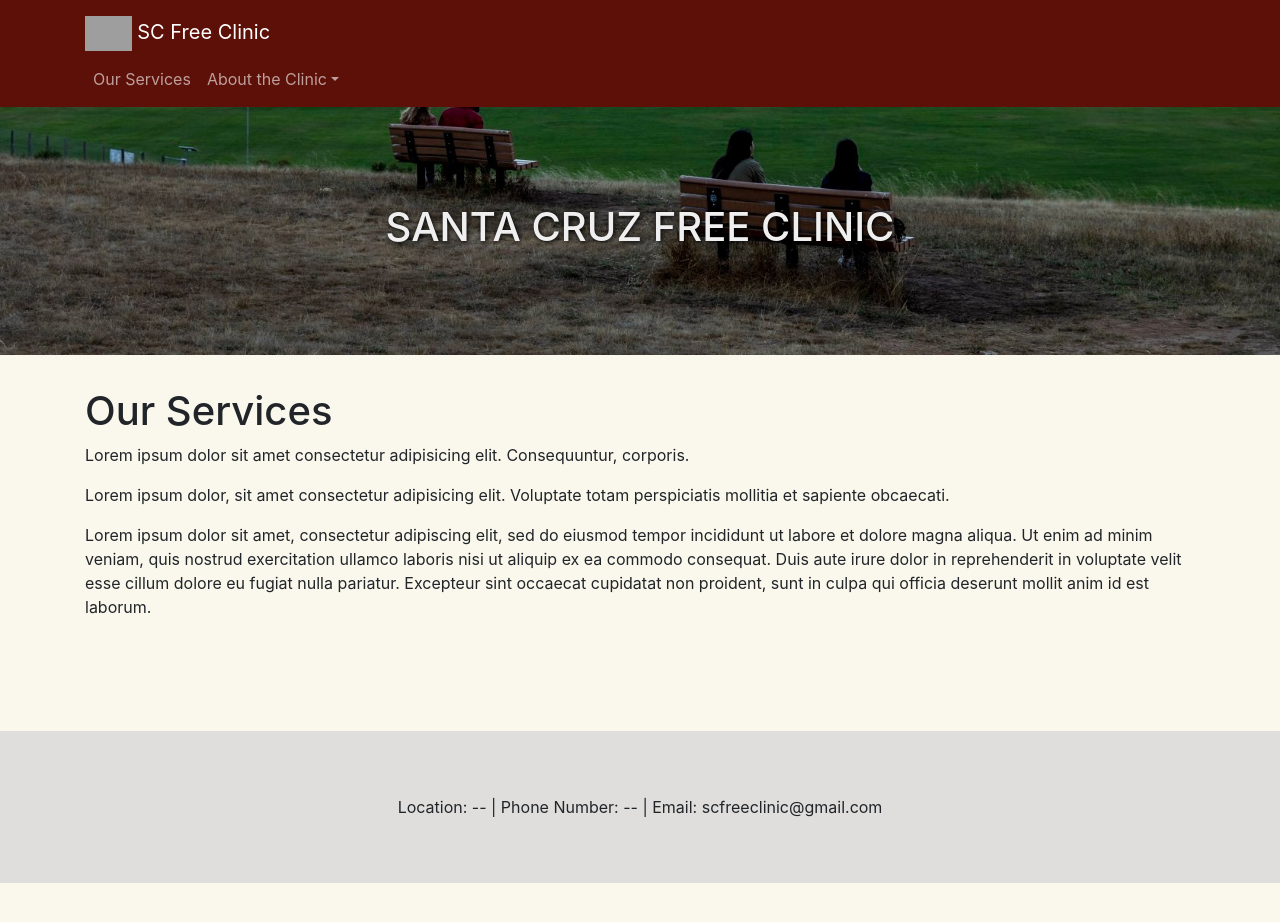
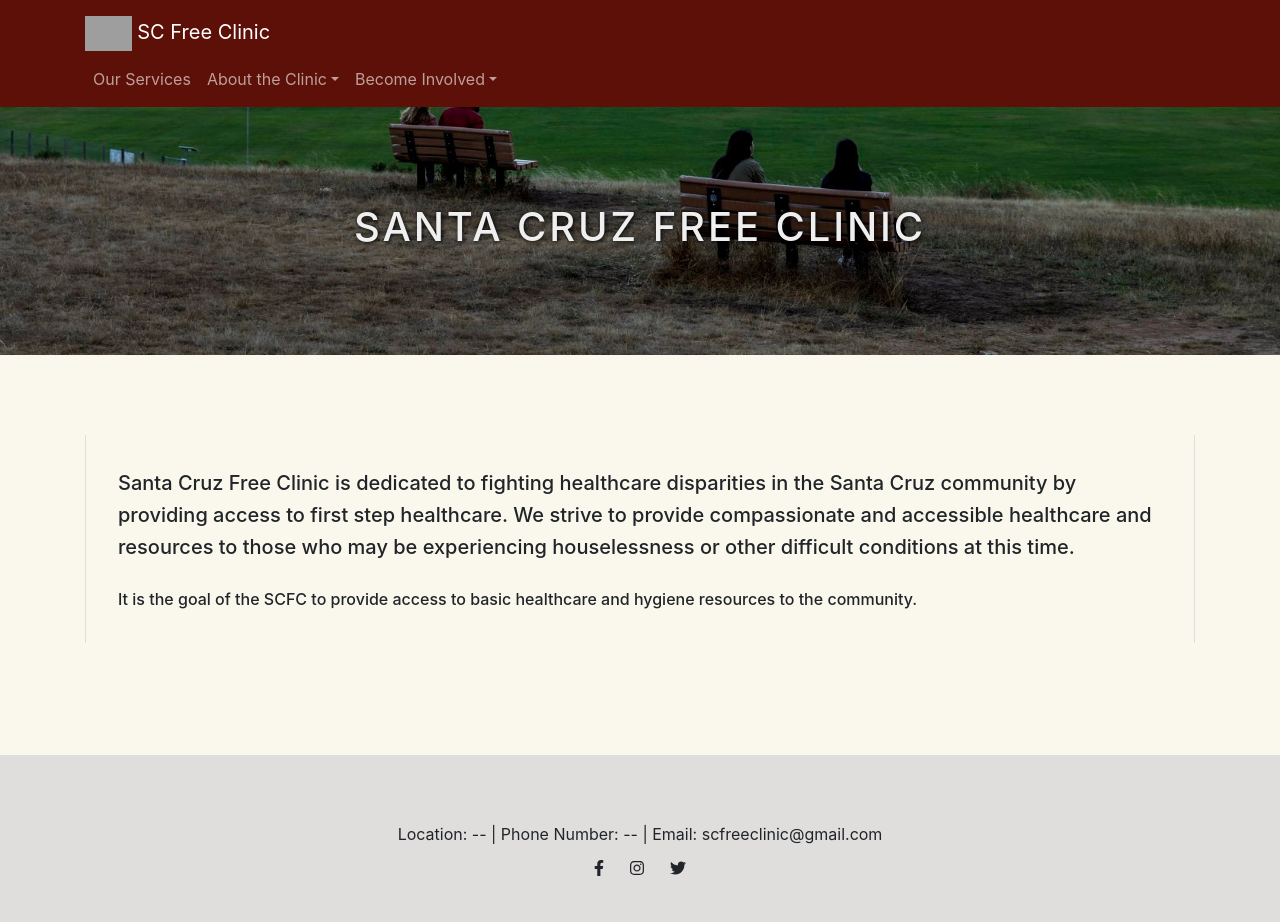
Before and after one commit to treesaatan/scfreeclinic, a React (Create React App) app: page / in a window 1280 px wide. Shown: the top 922 px of the page. Before the commit the page ends 883 px from the top, so only its background shows below. Built offline with nearby package versions, Linux system fonts and the light colour scheme; grey boxes are pictures that could not be loaded.

Commit message:
added changes from scfreeclinic/scfreeclinic repo and added general css to website

```diff
--- a/src/About.js
+++ b/src/About.js
@@ -1,17 +1,14 @@
 import React from 'react';
-import { Jumbotron } from './components/Jumbotron';
-
 
 export const About = () => (
     <div>
-        <h5>Santa Cruz Free Clinic is dedicated to fighting healthcare disparities
+        <h5 id="mission">Santa Cruz Free Clinic is dedicated to fighting healthcare disparities
             in the Santa Cruz community by providing access to first step healthcare.
             We strive to provide compassionate and accessible healthcare and resources
             to those who may be experiencing houselessness or other difficult conditions
-            at this time.</h5>
-        <h6>It is the goal of the SCFC to provide access to basic healthcare and hygiene resources to the community.</h6>
-        <p>Lorem ipsum dolor sit amet, consectetur adipiscing elit, sed do eiusmod tempor incididunt ut labore et dolore
-            magna aliqua. Ut enim ad minim veniam, quis nostrud exercitation ullamco laboris nisi ut aliquip ex ea commodo
-            consequat. Duis aute irure dolor in reprehenderit in voluptate velit esse cillum dolore eu fugiat nulla pariatur.</p>
+            at this time.
+            <h6>It is the goal of the SCFC to provide access to basic healthcare and hygiene resources to the community.</h6>
+        </h5>
+
     </div>
 )
--- a/src/App.css
+++ b/src/App.css
@@ -1,38 +1,33 @@
-.App {
-  text-align: center;
+/* Jumbotron Text */
+h1 {
+  letter-spacing: .18rem;
 }
 
-.App-logo {
-  height: 40vmin;
-  pointer-events: none;
+h2 {
+  letter-spacing: .12rem;
+  margin: 2rem 0;
 }
 
-@media (prefers-reduced-motion: no-preference) {
-  .App-logo {
-    animation: App-logo-spin infinite 20s linear;
-  }
+/* Mission Statement */
+#mission {
+  padding: 2rem;
+  border-left-style: solid;
+  border-right-style: solid;
+  border-width: .07rem;
+  border-color: #E0DEDC;
+  margin: 5rem 0;
+}
+#mission h6 {
+  margin: 1.5rem 0 0 0;
+  padding: 0;
 }
 
-.App-header {
-  background-color: #282c34;
-  min-height: 100vh;
-  display: flex;
-  flex-direction: column;
-  align-items: center;
-  justify-content: center;
-  font-size: calc(10px + 2vmin);
-  color: white;
+h5 {
+  line-height: 2rem;
+  margin: 0 0 1rem 0;
 }
 
-.App-link {
-  color: #61dafb;
+h6 {
+  line-height: 1.5rem;
+  padding: 0 2rem;
 }
-
-@keyframes App-logo-spin {
-  from {
-    transform: rotate(0deg);
-  }
-  to {
-    transform: rotate(360deg);
-  }
-}
--- a/src/App.js
+++ b/src/App.js
@@ -1,13 +1,15 @@
 import React, { Component } from 'react';
-import { BrowserRouter as Router, Switch, Route } from "react-router-dom";
-import { Home } from './Home';
+import "./components/FontAwesomeIcon";
+import { HashRouter as Router, Switch, Route } from "react-router-dom";
+import { OurServices } from './OurServices';
 import { About } from './About';
 import { OurTeam } from './OurTeam';
 import { NoMatch } from './NoMatch';
 import { Layout } from './components/Layout';
 import { Jumbotron } from './components/Jumbotron';
 import { NavigationBar } from './components/NavBar';
-import Footer from './components/Footer';
+import { Footer } from './components/Footer';
+import "./App.css";
 
 class App extends Component {
 
@@ -19,9 +21,10 @@ class App extends Component {
         <Jumbotron />
         <Layout>
             <Switch>
-              <Route exact path="/" component={Home} />
+              <Route exact path="/" component={About} />
               <Route path="/about" component={About} />
               <Route path="/ourteam" component={OurTeam} />
+              <Route path="/ourservices" component={OurServices} />
               <Route component={NoMatch} />
             </Switch>
         </Layout>
--- a/src/Home.js
+++ b/src/OurServices.js
@@ -1,8 +1,8 @@
 import React from 'react';
 
-export const Home = () => (
+export const OurServices = () => (
     <div>
-        <h1>Our Services</h1>
+        <h2>Our Services</h2>
         <p>Lorem ipsum dolor sit amet consectetur adipisicing elit. Consequuntur, corporis.</p>
         <p>Lorem ipsum dolor, sit amet consectetur adipisicing elit. Voluptate totam perspiciatis mollitia et sapiente obcaecati.</p>
         <p>Lorem ipsum dolor sit amet, consectetur adipiscing elit, sed do eiusmod tempor incididunt ut labore et dolore magna aliqua.
--- a/src/OurTeam.js
+++ b/src/OurTeam.js
@@ -2,15 +2,15 @@ import React from 'react';
 
 export const OurTeam = () => (
     <div>
-        <h3>PR Team</h3>
+        <h2>PR Team</h2>
         <h5>The PR team is working towards building a relationship with the community and bringing people into the clinic. We are also working to bring resources to those who are experiencing houselessness. </h5>
         <h6>The PR team is working to foster a relationship with the community in Santa Cruz by providing opportunities to contribute to the clinic, as well as distributing resources to those experiencing houselessness.</h6>
 
-        <h3>Legal Team</h3>
+        <h2>Legal Team</h2>
         <h5>The Legal Team is working to make sure that our clinic retains its state and nationally recognized nonprofit status. This team is also working hard to create a plan that ensures the longevity of the clinic. </h5>
         <h6>The Legal Team is working to ensure the longevity of Santa Cruz Free Clinic by retaining its status as a 501c3 nonprofit organization. </h6>
 
-        <h3>Finance Team</h3>
+        <h2>Finance Team</h2>
         <h5>The Finance Team is working to ensure that our team is able to successfully receive donations from our community and that our organization can continue to provide resources for fighting healthcare disparities. </h5>
         <h6>The Finance Team is working to ensure that the clinic makes fiscal decisions to best support our community.</h6>
     </div>
--- /dev/null
+++ b/src/components/FontAwesomeIcon.js
@@ -0,0 +1,4 @@
+import { library } from '@fortawesome/fontawesome-svg-core'
+import { fab } from '@fortawesome/free-brands-svg-icons'
+
+library.add(fab)
--- a/src/components/Footer.js
+++ b/src/components/Footer.js
@@ -1,24 +1,18 @@
 import React, { Component } from 'react';
-import { Nav, Navbar, Container } from 'react-bootstrap';
+import { Nav, Container } from 'react-bootstrap';
 import styled from 'styled-components';
 import { FontAwesomeIcon } from '@fortawesome/react-fontawesome'
-import {
-    faFacebookSquare,
-    faTwitter,
-    faInstagramSquare,
-  } from '@fortawesome/free-brands-svg-icons'
+import Button from 'react-bootstrap/Button'
 
 const Styles = styled.div`
-    .navbar {
+    .nav {
         background-color: #E0DEDC;
         padding: 4rem;
         margin: 7rem 0 0 0;
     }
 
-    .navbar p {
-        margin: 0;
-        width: 100%;
-        margin: 0 auto;
+    .nav p {
+        margin: .2rem;
     }
 
     #footer-content {
@@ -30,22 +24,15 @@ const Styles = styled.div`
     }
 `;
 
-class Footer extends Component {
-
-    render() {
-      return (
+export const Footer = () => (
         <Styles>
-            <Navbar expand="lg" variant="dark">
+            <Nav className="justify-content-center" expand="lg" variant="dark">
                 <Container id="footer-content">
                     <p>Location: -- | Phone Number: -- | Email: <a href="mailto:scfreeclinic@gmail.com"> scfreeclinic@gmail.com </a></p>
-                    <FontAwesomeIcon icon={["fab", "facebook-square"]} />
-                    <FontAwesomeIcon icon={["fab", "instagram-square"]} />
-                    <FontAwesomeIcon icon={["fab", "twitter"]} />
+                    <Button variant="link" href="https://www.facebook.com/groups/215765172962897/" target="_blank"><FontAwesomeIcon icon={["fab", "facebook-f"]} /></Button>
+                    <Button variant="link" href="https://www.instagram.com/scfreeclinic/" target="_blank"><FontAwesomeIcon icon={["fab", "instagram"]} /></Button>
+                    <Button variant="link" href="https://twitter.com/scfreeclinic" target="_blank"><FontAwesomeIcon icon={["fab", "twitter"]} /></Button>
                 </Container>
-            </Navbar>
+            </Nav>
         </Styles>
-      );
-    }
-  }
-
-export default Footer;
+)
--- a/src/components/Jumbotron.js
+++ b/src/components/Jumbotron.js
@@ -23,8 +23,9 @@ const Styles = styled.div`
     }
 `;
 
-export const Jumbotron = () => (
+export const Jumbotron = (props) => (
     <Styles>
+        <div style={{background: props}} />
         <Jumbo fluid className="jumbo">
             <div className="overlay"></div>
             <Container>
@@ -32,4 +33,5 @@ export const Jumbotron = () => (
             </Container>
         </Jumbo>
     </Styles>
+
 )
--- a/src/components/NavBar.js
+++ b/src/components/NavBar.js
@@ -44,22 +44,24 @@ const Styles = styled.div`
 
 export const NavigationBar = () => (
     <Styles>
-        <Navbar expand="lg" >
+        <Navbar collapseOnSelect expand="lg" >
             <Container>
-                <Navbar.Brand href="/" className="scfc-logo"><img src="https://gallery.mailchimp.com/dc310f781af3dfc101fd4c57c/images/1e63e991-c626-430b-aa5c-0113be67a089.jpg" height="35"/> SC Free Clinic</Navbar.Brand>
+                <Navbar.Brand href="/scfreeclinic/#/" className="scfc-logo"><img src="https://gallery.mailchimp.com/dc310f781af3dfc101fd4c57c/images/1e63e991-c626-430b-aa5c-0113be67a089.jpg" height="35"/> SC Free Clinic</Navbar.Brand>
             </Container>
         </Navbar>
-        <Navbar expand="lg" variant="dark">
+        <Navbar collapseOnSelect expand="lg" variant="dark">
             <Container>
                 <Navbar.Toggle aria-controls="responsive-navbar-nav" />
                 <Navbar.Collapse id="responsive-navbar-nav">
                     <Nav className="mr-auto">
-                        <Nav.Item><Nav.Link href="/">Our Services</Nav.Link></Nav.Item>
+                        <Nav.Item><Nav.Link href="/scfreeclinic/#/ourservices">Our Services</Nav.Link></Nav.Item>
                         <NavDropdown title="About the Clinic" id="basic-nav-dropdown">
-                            <NavDropdown.Item href="/about">Mission + Goal</NavDropdown.Item>
-                            <NavDropdown.Item href="/ourteam">Our Team</NavDropdown.Item>
-                            {/* <NavDropdown.Item href="#action/3.2">Another action</NavDropdown.Item>
-                            <NavDropdown.Item href="#action/3.3">Something</NavDropdown.Item> */}
+                            <NavDropdown.Item href="/scfreeclinic/#/about">Mission + Goal</NavDropdown.Item>
+                            <NavDropdown.Item href="/scfreeclinic/#/ourteam">Our Team</NavDropdown.Item>
+                        </NavDropdown>
+                        <NavDropdown title="Become Involved" id="basic-nav-dropdown">
+                            <NavDropdown.Item href="#">GoFundMe</NavDropdown.Item>
+                            <NavDropdown.Item href="#">Other</NavDropdown.Item>
                         </NavDropdown>
                     </Nav>
                 </Navbar.Collapse>
```
Also changed, not shown: 1 other file (tests, documents, lock files or other folders).
